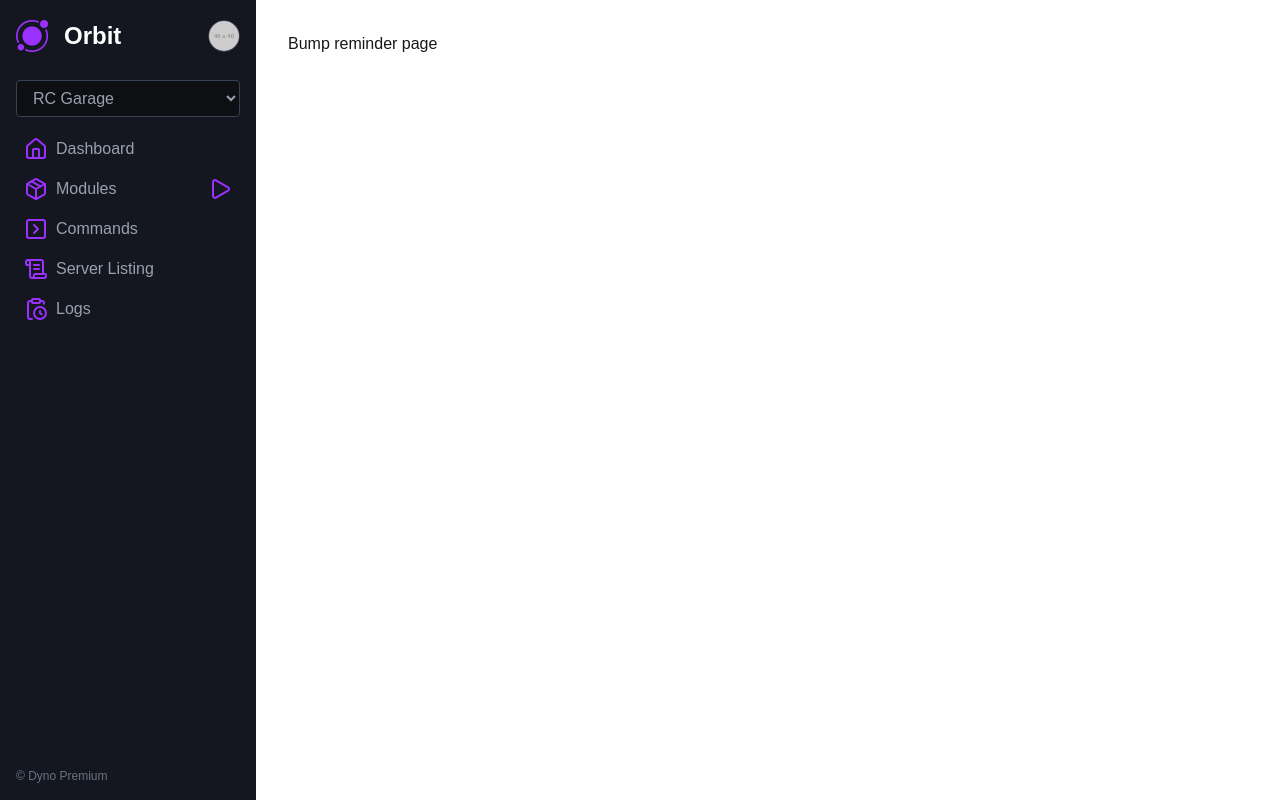
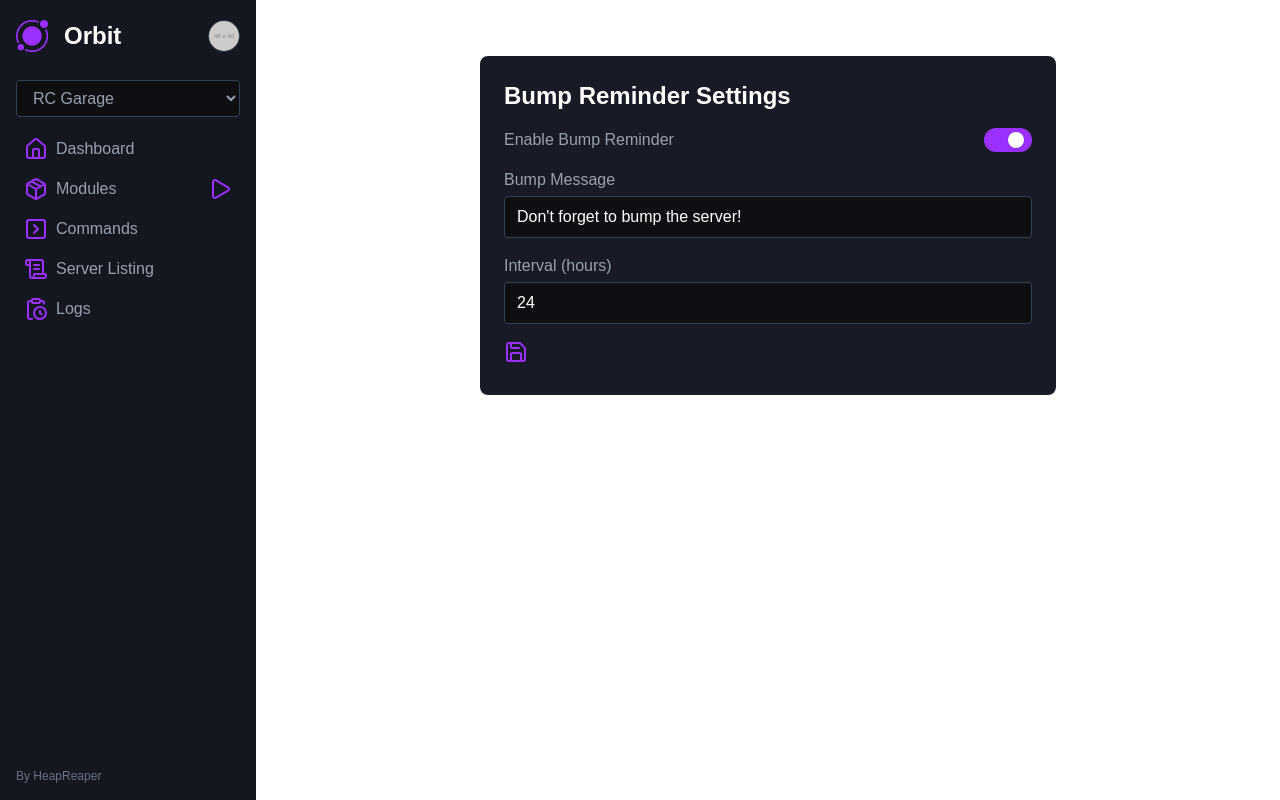
Before and after one commit to HeapReaper/Orbit, a Next.js app: page /dashboard/modules/bump-reminder in a window 1280 px wide. Built offline with nearby package versions, Linux system fonts and the light colour scheme.

Commit message:
Added notifications

```diff
--- /dev/null
+++ b/app/context/NotificationContext.tsx
@@ -0,0 +1,89 @@
+"use client";
+
+import { createContext, useContext, useState, ReactNode } from "react";
+import { CheckCircle, XCircle, Info, X } from "lucide-react";
+
+type NotificationType = "success" | "error" | "info";
+
+interface Notification {
+  id: number;
+  title: string;
+  description?: string;
+  type: NotificationType;
+}
+
+interface NotificationContextProps {
+  notify: (title: string, description?: string, type?: NotificationType) => void;
+}
+
+const NotificationContext = createContext<NotificationContextProps | undefined>(undefined);
+
+export const useNotification = () => {
+  const context = useContext(NotificationContext);
+  if (!context) throw new Error("useNotification must be used within NotificationProvider");
+  return context;
+};
+
+interface ProviderProps {
+  children: ReactNode;
+}
+
+export const NotificationProvider = ({ children }: ProviderProps) => {
+  const [notifications, setNotifications] = useState<Notification[]>([]);
+
+  const notify = (title: string, description?: string, type: NotificationType = "info") => {
+    const id = Date.now();
+    setNotifications((prev) => [...prev, { id, title, description, type }]);
+    setTimeout(() => {
+      setNotifications((prev) => prev.filter((n) => n.id !== id));
+    }, 5000); // auto dismiss after 5s
+  };
+
+  const dismiss = (id: number) => {
+    setNotifications((prev) => prev.filter((n) => n.id !== id));
+  };
+
+  const getIcon = (type: NotificationType) => {
+    switch (type) {
+      case "success":
+        return <CheckCircle className="w-6 h-6 text-green-600 flex-shrink-0" />;
+      case "error":
+        return <XCircle className="w-6 h-6 text-red-600 flex-shrink-0" />;
+      case "info":
+      default:
+        return <Info className="w-6 h-6 text-blue-600 flex-shrink-0" />;
+    }
+  };
+
+  return (
+    <NotificationContext.Provider value={{ notify }}>
+      {children}
+
+      {/* Bottom-right notification container */}
+      <div className="fixed bottom-4 right-4 flex flex-col gap-3 z-50">
+        {notifications.map((n) => (
+          <div
+            key={n.id}
+            role="alert"
+            className="rounded-md border border-gray-300 bg-white p-4 shadow-sm flex items-start gap-4"
+          >
+            {getIcon(n.type)}
+
+            <div className="flex-1">
+              <strong className="font-medium text-gray-900">{n.title}</strong>
+              {n.description && <p className="mt-0.5 text-sm text-gray-700">{n.description}</p>}
+            </div>
+
+            <button
+              className="-m-3 rounded-full p-1.5 text-gray-500 transition-colors hover:bg-gray-50 hover:text-gray-700"
+              onClick={() => dismiss(n.id)}
+              aria-label="Dismiss alert"
+            >
+              <X className="w-5 h-5" />
+            </button>
+          </div>
+        ))}
+      </div>
+    </NotificationContext.Provider>
+  );
+};
--- a/app/dashboard/components/Sidebar.tsx
+++ b/app/dashboard/components/Sidebar.tsx
@@ -107,7 +107,7 @@ export default function Sidebar() {
           </a>
         </nav>
 
-        <div className="absolute bottom-4 text-xs text-gray-500">© Dyno Premium</div>
+        <div className="absolute bottom-4 text-xs text-gray-500">By HeapReaper</div>
       </aside>
 
       <button
--- a/app/dashboard/components/buttons/Save.tsx
+++ b/app/dashboard/components/buttons/Save.tsx
@@ -1,11 +1,16 @@
 import { Save } from "lucide-react";
 
-export default function SettingsButton() {
+interface SaveButtonProps {
+  onClick?: () => void;
+}
+
+export default function SaveButton({ onClick }: SaveButtonProps) {
   return (
     <button
       type="button"
+      onClick={onClick} // <-- pass the onClick prop here
       className="text-[var(--primary-color)] hover:text-[var(--hover-color)] transition-colors duration-200"
-      aria-label="Settings"
+      aria-label="Save"
     >
       <Save className="w-6 h-6" />
     </button>
--- a/app/dashboard/components/cards/ModuleCard.tsx
+++ b/app/dashboard/components/cards/ModuleCard.tsx
@@ -1,5 +1,8 @@
+"use client";
+
 import IconButton from "@/app/dashboard/components/inputs/IconButton";
-import { Settings, Save } from "lucide-react";
+import { Settings } from "lucide-react";
+import ToggleSwitch from "@/app/dashboard/components/inputs/Switch";
 
 interface Props {
   name: string;
@@ -16,8 +19,23 @@ export default function ModuleCard({ name, description, type }: Props) {
         <h3 className="text-white font-semibold">{name}</h3>
         <span className={`text-xs ${color} px-2 py-1 rounded`}>{type}</span>
       </div>
+
       <p className="text-gray-400 text-sm mb-3 flex-1">{description}</p>
-      <IconButton icon={Settings} label="Settings" size={24} onClick={() => console.log("Settings clicked")} />
+
+      <div className="flex items-center gap-4">
+        <IconButton
+          icon={Settings}
+          label="Settings"
+          size={24}
+          onClick={() => console.log("Settings clicked")}
+        />
+
+
+        <ToggleSwitch
+          enabled={true}
+          onChange={(val) => console.log("Toggled:", val)}
+        />
+      </div>
     </div>
   );
 }
--- /dev/null
+++ b/app/dashboard/components/inputs/Switch.tsx
@@ -0,0 +1,41 @@
+"use client";
+
+import { useState } from "react";
+
+interface ToggleSwitchProps {
+  enabled?: boolean;
+  onChange?: (enabled: boolean) => void;
+  className?: string;
+}
+
+export default function ToggleSwitch({
+  enabled: initialEnabled = false,
+  onChange,
+  className = "",
+}: ToggleSwitchProps) {
+  const [enabled, setEnabled] = useState(initialEnabled);
+
+  const toggle = () => {
+    const newValue = !enabled;
+    setEnabled(newValue);
+    onChange?.(newValue);
+  };
+
+  return (
+    <button
+      type="button"
+      onClick={toggle}
+      className={`relative inline-flex items-center h-6 w-12 rounded-full transition-colors duration-200 focus:outline-none ${
+        enabled ? "bg-[var(--primary-color)]" : "bg-gray-700"
+      } ${className}`}
+      aria-pressed={enabled}
+      aria-label="Toggle switch"
+    >
+      <span
+        className={`bg-white w-4 h-4 rounded-full shadow transform transition-transform duration-200 ${
+          enabled ? "translate-x-6" : "translate-x-1"
+        }`}
+      />
+    </button>
+  );
+}
--- a/app/dashboard/components/sections/BotSettings.tsx
+++ b/app/dashboard/components/sections/BotSettings.tsx
@@ -18,7 +18,7 @@ export default function BotSettings() {
             <label className="block text-gray-400 text-sm mb-1">Nickname</label>
             <input
               type="text"
-              value="Dyno"
+              value="Aether"
               className="w-full bg-[#0d0f13] border border-gray-700 rounded px-3 py-2 text-white"
             />
           </div>
--- a/app/dashboard/layout.tsx
+++ b/app/dashboard/layout.tsx
@@ -1,5 +1,6 @@
 import Sidebar from "@/app/dashboard/components/Sidebar";
 import Header from "@/app/dashboard/components/Header";
+import { NotificationProvider } from "@/app/context/NotificationContext";
 
 export default function DashboardLayout({ children }: { children: React.ReactNode }) {
   return (
@@ -9,7 +10,9 @@ export default function DashboardLayout({ children }: { children: React.ReactNod
       <div className="flex-1 flex flex-col">
 
         <main className="flex-1 ml-0 md:ml-64 p-4 md:p-8 overflow-y-auto">
-          {children}
+          <NotificationProvider>
+            {children}
+          </NotificationProvider>
         </main>
       </div>
     </div>
--- a/app/dashboard/modules/bump-reminder/page.tsx
+++ b/app/dashboard/modules/bump-reminder/page.tsx
@@ -1,7 +1,64 @@
-export default function Page() {
+"use client";
+
+import { useState } from "react";
+import SaveButton from "@/app/dashboard/components/buttons/Save"; // jouw bestaande SaveButton
+import ToggleSwitch from "@/app/dashboard/components/inputs/Switch";
+import { useNotification } from "@/app/context/NotificationContext";
+
+export default function BumpReminderPage() {
+  const [enabled, setEnabled] = useState(true);
+  const [message, setMessage] = useState("Don't forget to bump the server!");
+  const [intervalHours, setIntervalHours] = useState(24);
+  const { notify } = useNotification();
+
+  const handleSave = () => {
+    console.log("Bump reminder saved:", { enabled, message, intervalHours });
+    notify("Settings saved", "", "success")
+  };
+
   return (
-    <>
-      Bump reminder page
-    </>
+    <section className="bg-[#181b25] p-6 rounded-lg max-w-xl mx-auto mt-6">
+      <h1 className="text-2xl font-semibold mb-4 text-white">Bump Reminder Settings</h1>
+
+      <div className="flex items-center justify-between mb-4">
+        <span className="text-gray-400">Enable Bump Reminder</span>
+        <button
+          type="button"
+          onClick={() => setEnabled(!enabled)}
+          className={`relative inline-flex items-center h-6 w-12 rounded-full transition-colors duration-200 focus:outline-none ${
+            enabled ? "bg-[var(--primary-color)]" : "bg-gray-700"
+          }`}
+        >
+          <span
+            className={`bg-white w-4 h-4 rounded-full shadow transform transition-transform duration-200 ${
+              enabled ? "translate-x-6" : "translate-x-1"
+            }`}
+          />
+        </button>
+      </div>
+
+      <div className="mb-4">
+        <label className="block text-gray-400 mb-1">Bump Message</label>
+        <input
+          type="text"
+          value={message}
+          onChange={(e) => setMessage(e.target.value)}
+          className="w-full bg-[#0d0f13] border border-gray-700 rounded px-3 py-2 text-white"
+        />
+      </div>
+
+      <div className="mb-4">
+        <label className="block text-gray-400 mb-1">Interval (hours)</label>
+        <input
+          type="number"
+          min={1}
+          value={intervalHours}
+          onChange={(e) => setIntervalHours(Number(e.target.value))}
+          className="w-full bg-[#0d0f13] border border-gray-700 rounded px-3 py-2 text-white"
+        />
+      </div>
+
+      <SaveButton onClick={handleSave} />
+    </section>
   );
 }
--- a/package.json
+++ b/package.json
@@ -10,6 +10,7 @@
     "format": "biome format --write"
   },
   "dependencies": {
+    "@headlessui/react": "^2.2.9",
     "lucide-react": "^0.544.0",
     "next": "15.5.4",
     "react": "19.1.0",
```
Also changed, not shown: 1 other file (tests, documents, lock files or other folders).
